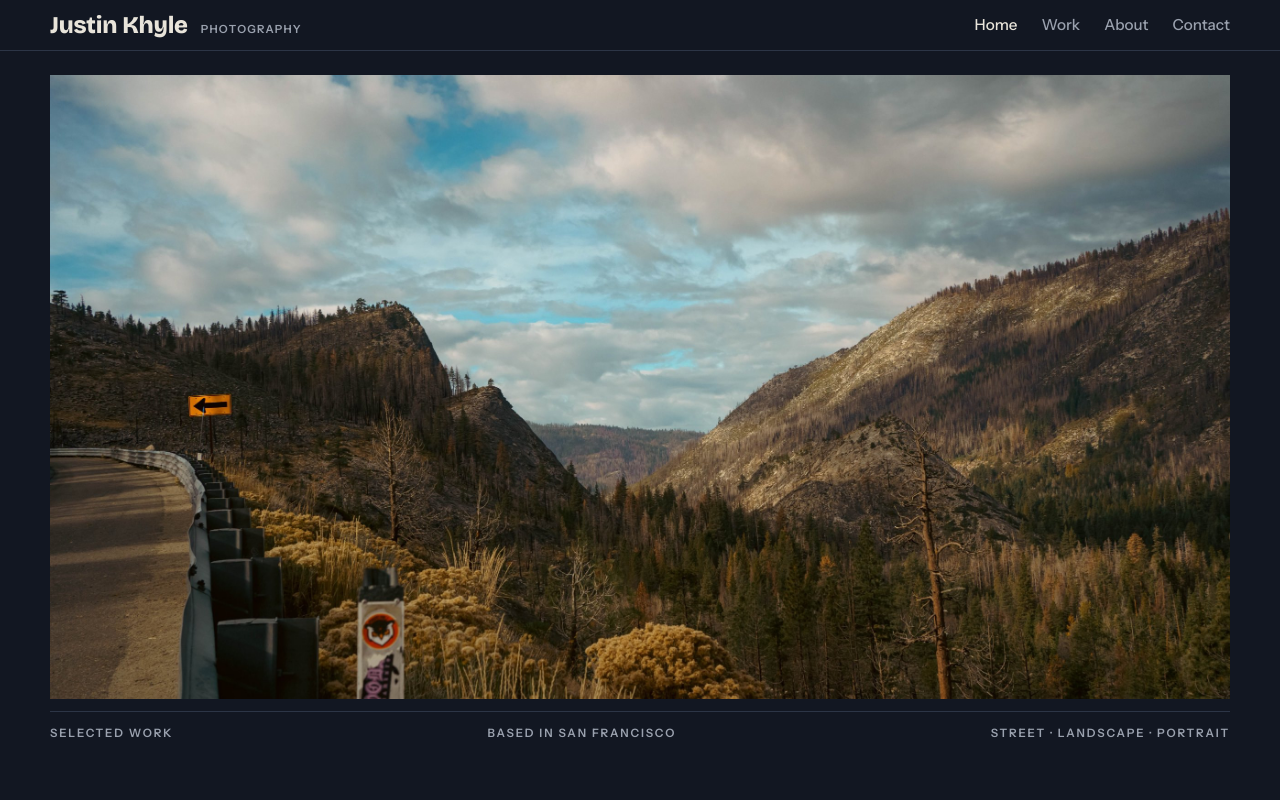
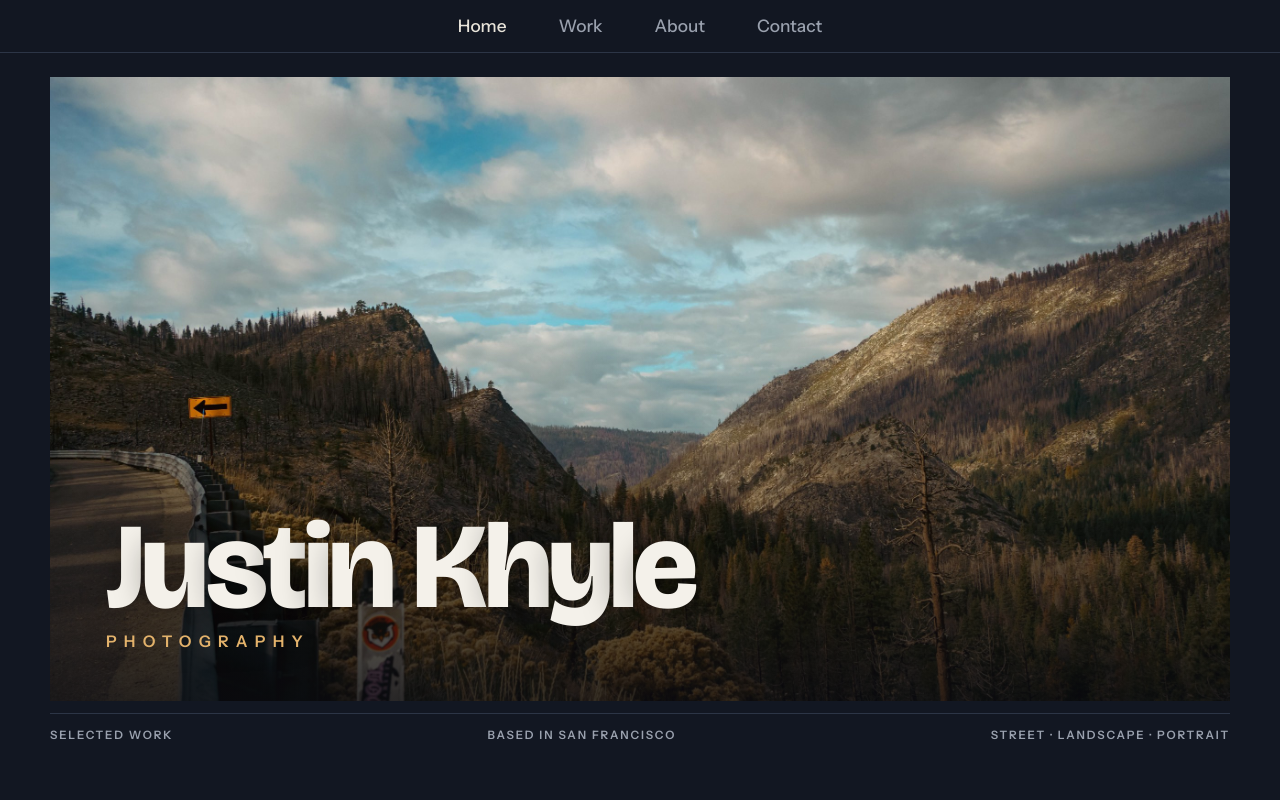
Before and after one commit to Justin-Khyle/photography, a plain HTML site: page index.html in a window 1280 px wide. Shown: the top 800 px of the page. Drawn offline with nearby package versions, Linux system fonts and the light colour scheme.

Commit message:
Name whooshes in on the cover photo; centered menu in the header
Co-Authored-By: Claude Opus 5.5 <noreply@anthropic.com>
Claude-Session: https://claude.ai/code/session_01AxQqrB3rnDJV1U1nDZ6tmj

```diff
--- a/index.html
+++ b/index.html
@@ -305,6 +305,23 @@ html, body { overflow-x: clip; }
 .show-pause svg { width: 14px; height: 14px; pointer-events: none; }
 /* Home layout preview: slideshow or the Selected work collage */
 .home-show[hidden], .home-collage[hidden], .mag[hidden] { display: none !important; }
+/* Name over the cover photo, whooshing in letter by letter */
+.mag-cover .mp::after { content: ""; position: absolute; inset: 0; pointer-events: none; background: linear-gradient(to top, rgba(var(--shade), .72) 0%, rgba(var(--shade), .25) 32%, transparent 58%); transition: opacity .6s ease; }
+.cover-title { position: absolute; left: clamp(18px, 4.5vw, 56px); bottom: clamp(18px, 4.5vw, 52px); z-index: 2; pointer-events: none; color: #F4F1EA; text-shadow: 0 2px 30px rgba(0,0,0,.35); }
+.ct-name { display: block; font: 800 clamp(2.7rem, 9.5vw, 7.8rem)/.88 var(--display); letter-spacing: -.035em; white-space: nowrap; }
+.ct-ch, .ct-sp { display: inline-block; }
+.ct-sub { display: block; margin-top: .75em; font: 600 clamp(.72rem, 1.5vw, 1rem)/1 var(--body); letter-spacing: .45em; text-transform: uppercase; color: var(--accent); }
+.cover-title.play .ct-ch { animation: ctWhoosh .95s cubic-bezier(.16, 1, .3, 1) both; animation-delay: calc(var(--i) * 38ms + .1s); }
+.cover-title.play .ct-sub { animation: ctSub 1.1s cubic-bezier(.16, 1, .3, 1) .55s both; }
+@keyframes ctWhoosh { from { opacity: 0; transform: translateX(-70px) skewX(-14deg); filter: blur(10px); } 60% { filter: blur(0); } }
+@keyframes ctSub { from { opacity: 0; letter-spacing: 1.1em; } }
+/* The name lives on the cover photo, so the header just centers the menu */
+.top .brand { display: none; }
+.top .wrap { justify-content: center; }
+.top nav ul { justify-content: center; gap: clamp(1.4rem, 5vw, 3.25rem); }
+.top nav a { font-size: 1.08rem; }
+@media (max-width: 360px) { .top nav ul { gap: 1.05rem; } .top nav a { font-size: .95rem; } }
+@media (prefers-reduced-motion: reduce) { .cover-title.play .ct-ch, .cover-title.play .ct-sub { animation: none; } }
 /* Magazine home: a long editorial scroll */
 body.home-mag-mode .home-view { align-items: start; min-height: 0; padding-top: var(--s3); }
 .mag { width: 100%; max-width: 1200px; display: grid; gap: var(--s3); align-self: start; padding-bottom: var(--s4); }
@@ -1501,7 +1518,7 @@ function magImg(src) {
   return `<button type="button" class="mp" data-mi="${i}" style="--r:${r};--ar:${p.w} / ${p.h}" aria-label="Open ${p.title}"><img src="${p.src}-800.jpg" srcset="${srcsetFor(p)}" sizes="(max-width: 760px) 100vw, 900px" width="${p.w}" height="${p.h}" alt="${p.title}" loading="lazy" decoding="async"></button>`;
 }
 $("home-mag").innerHTML = MAG.map(b => {
-  if (b.t === "cover") return `<div class="mag-cover"><button type="button" class="mp" data-cover style="--ar:3 / 2" aria-label="View cover photo full screen"><img src="${SITE.heroes.Home}" alt="${(SITE.heroInfo.Home || {}).title || "Cover photo"}" decoding="async"></button>
+  if (b.t === "cover") return `<div class="mag-cover"><button type="button" class="mp" data-cover style="--ar:3 / 2" aria-label="View cover photo full screen"><img src="${SITE.heroes.Home}" alt="${(SITE.heroInfo.Home || {}).title || "Cover photo"}" decoding="async"><span class="cover-title" id="cover-title" aria-hidden="true"><span class="ct-name">${[..."Justin Khyle"].map((c, i) => c === " " ? '<span class="ct-sp">&nbsp;</span>' : `<span class="ct-ch" style="--i:${i}">${c}</span>`).join("")}</span><span class="ct-sub">Photography</span></span></button>
     <div class="mag-meta"><span>Selected work</span><span>Based in San Francisco</span><span>Street · Landscape · Portrait</span></div></div>`;
   if (b.t === "head") return `<div class="mag-head" data-cat="${b.cat}"><span class="mag-num">${b.n}</span><h2 class="mag-title">${b.cat}</h2><a class="mag-more" href="#${b.cat.toLowerCase()}">See all ${SITE.photos.filter(p => p.cat === b.cat).length} →</a></div>`;
   if (b.t === "row") return `<div class="mag-row ${b.cls || ""}">${b.srcs.map(magImg).join("")}</div>`;
@@ -1531,7 +1548,15 @@ function setHomeMode(m) {
   syncShow();
 }
 setHomeMode(homeMode);
+
+/* Cover title: replay the whoosh whenever Home is shown */
+function playCover() {
+  const t = $("cover-title"); if (!t) return;
+  t.classList.remove("play"); void t.offsetWidth; t.classList.add("play");
+}
+{ const _sv3 = showView; showView = function (...a) { const was = view; _sv3.apply(this, a); if (view === "home" && was !== "home") playCover(); }; }
 route();
+if (view === "home") playCover();
 
 
 </script>
```
